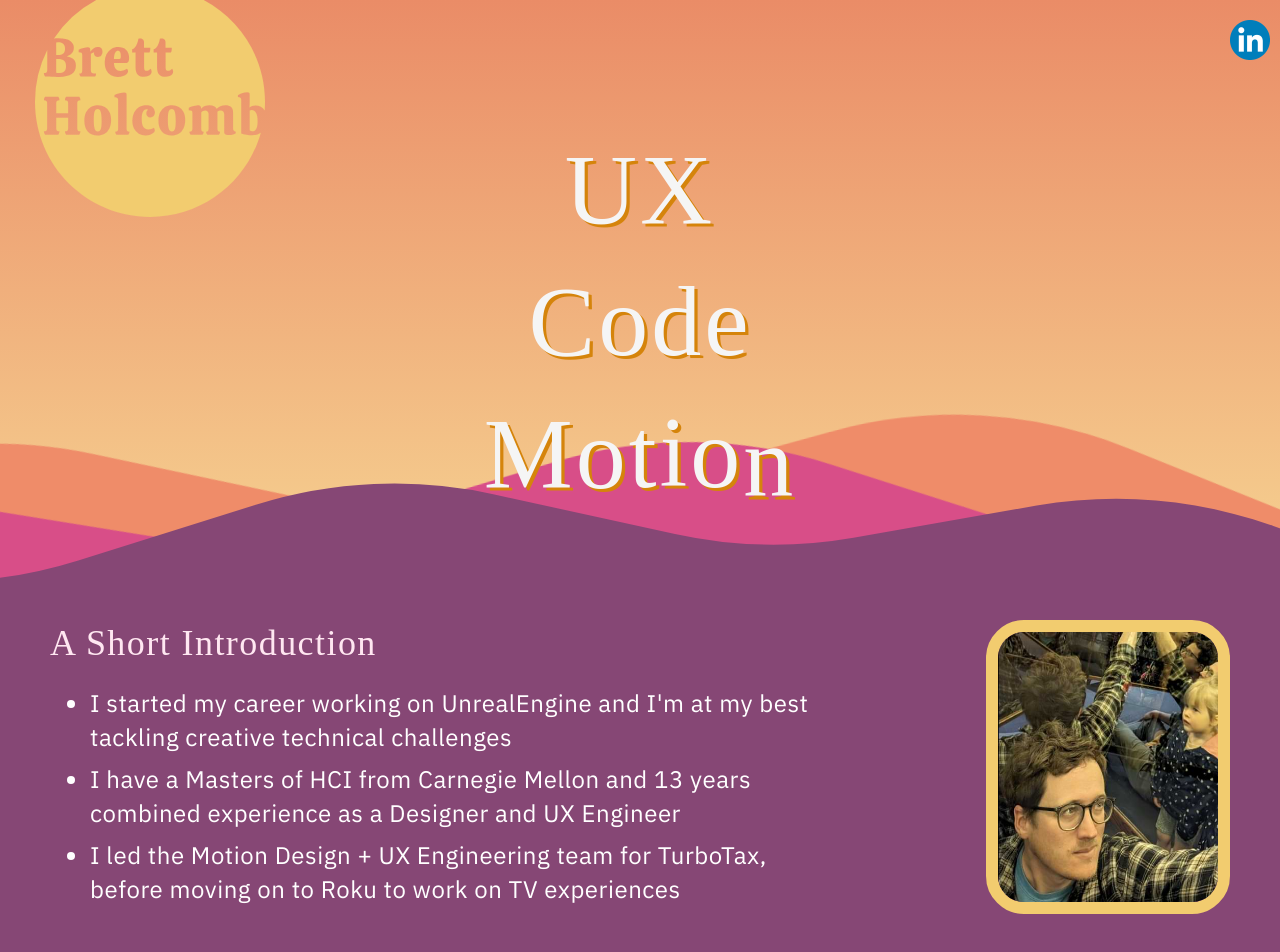
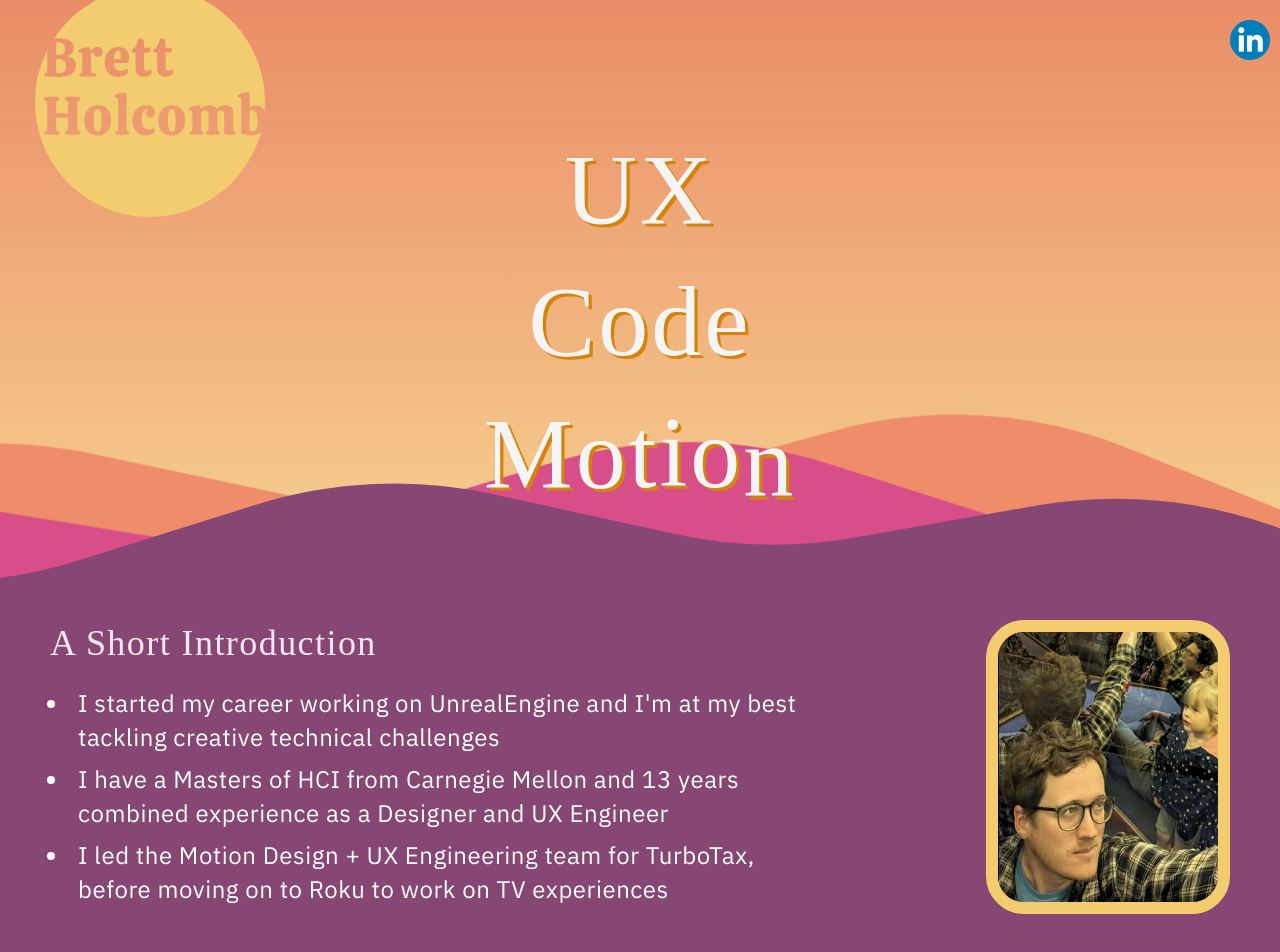
Before and after one commit to brettlyne/motion-portfolio, a React (Vite) app: page / in a window 1280 px wide. Shown: the top 952 px of the page. Built offline with nearby package versions, Linux system fonts and the light colour scheme; a web font is replaced by a local one.

Commit message:
Update App.css

```diff
--- a/src/App.css
+++ b/src/App.css
@@ -142,6 +142,9 @@
     color: #ffe7f1;
     margin-bottom: 20px;
   }
+  ul {
+    padding-left: 20px;
+  }
   p,
   li {
     font-size: 24px;
@@ -149,4 +152,7 @@
     color: white;
     margin-bottom: 8px;
   }
+  li {
+    padding-left: 8px;
+  }
 }
```
